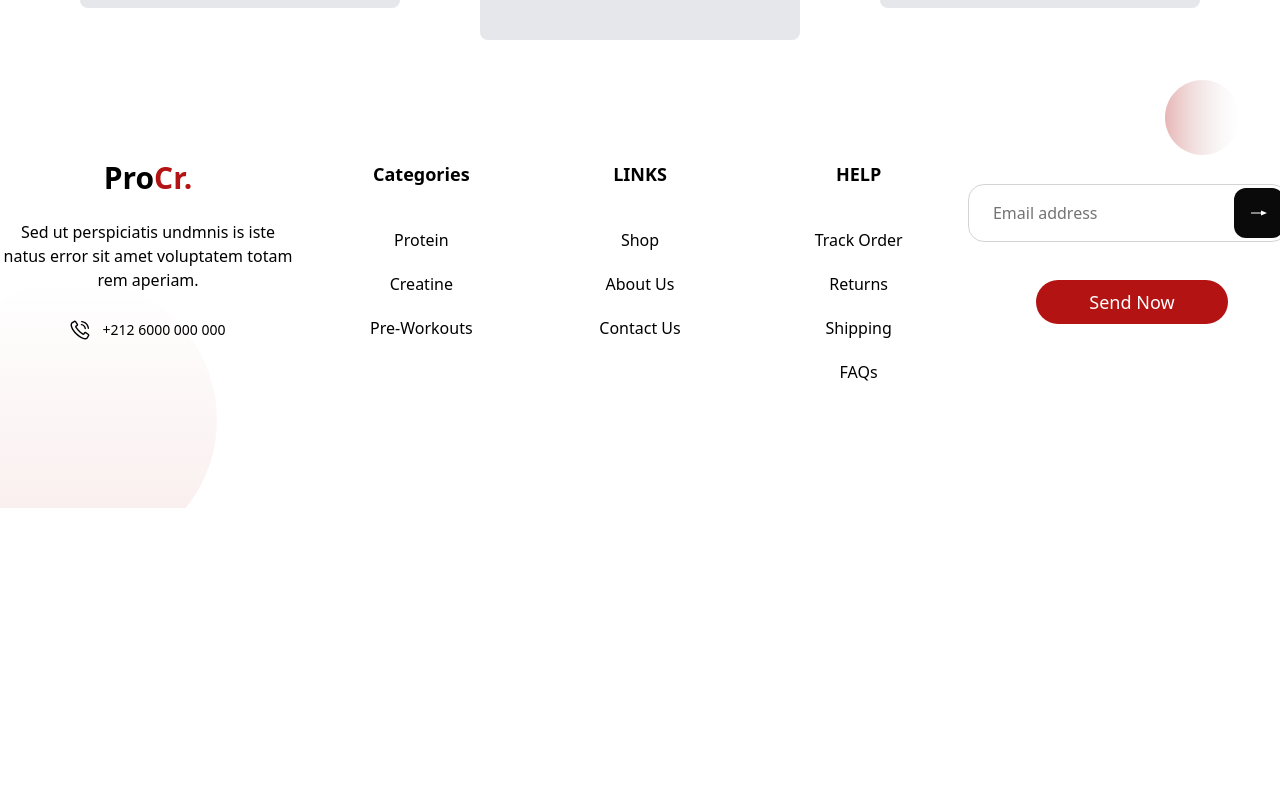
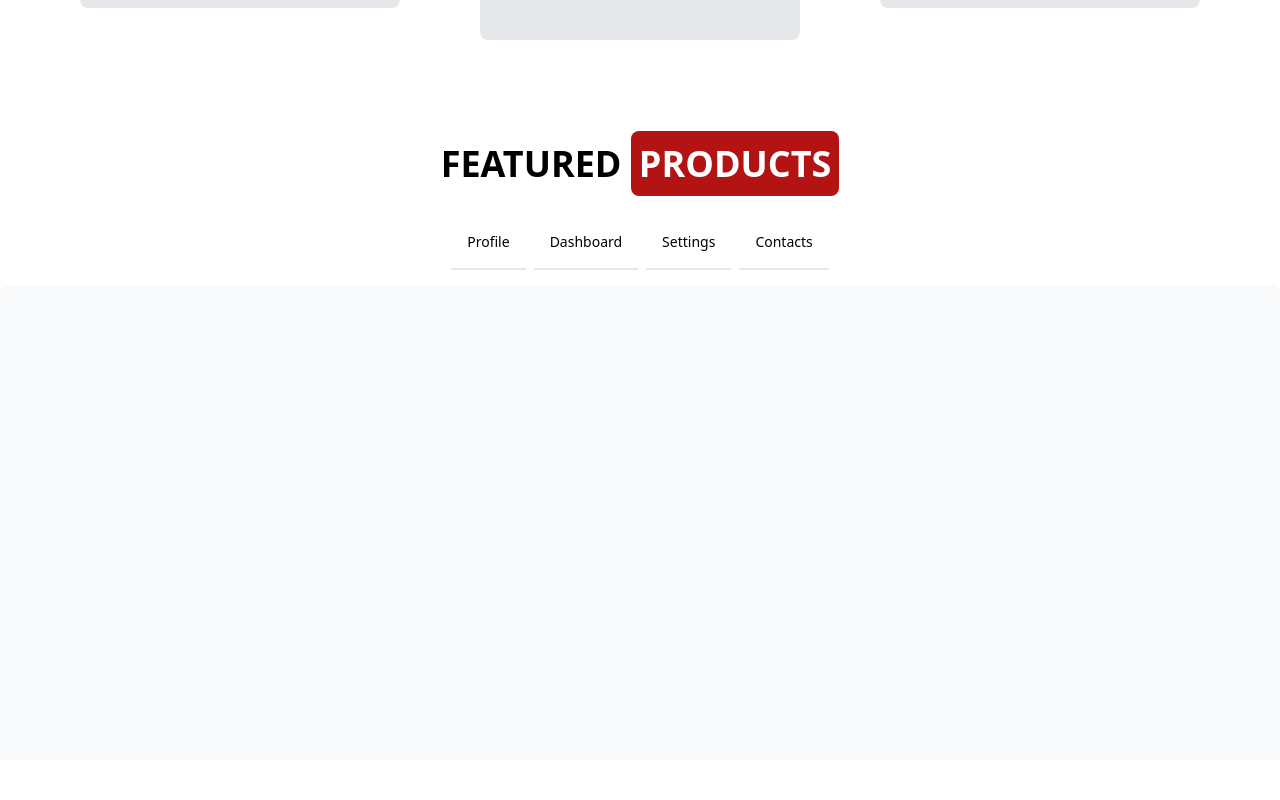
Before and after one commit to FireGamerXD/projet_final_react_AmineBakrim, a React (Create React App) app: page / in a window 1280 px wide. Shown: the part 1640-2440 px from the top of the page. Before the commit the page ends 2148 px from the top, so only its background shows below. Built offline with nearby package versions, Linux system fonts and the light colour scheme.

Commit message:
Featured sec first edit

```diff
--- a/public/index.html
+++ b/public/index.html
@@ -8,7 +8,7 @@
         name='description'
         content='Web site created using create-react-app'
     />
-    <title>React App</title>
+    <title>ProCr.</title>
     </head>
     <body>
     <div id='root'></div>
--- a/src/pages/Home/components/firstSection.jsx
+++ b/src/pages/Home/components/firstSection.jsx
@@ -227,6 +227,58 @@ class="group-hover:opacity-100 group-hover:duration-1000 duration-100 opacity-0
 
 
 </div>
+
+
+
+{/* Selector products */}
+
+<div className=" mt-20 h-[80vh] w-[100%] flex flex-col">
+
+<div className="text text-center w-[100%] mt-6">
+<p className='font-semibold text-4xl'>FEATURED <span className='text-white bg-secondary-color rounded-lg p-2'>PRODUCTS</span> </p>
+</div>
+
+
+
+
+
+<div class="mb-4 mt-8 dark:border-gray-700 flex justify-center">
+    <ul class="flex flex-wrap -mb-px text-sm font-medium text-center" id="default-tab" data-tabs-toggle="#default-tab-content" role="tablist">
+        <li class="me-2" role="presentation">
+            <button class="inline-block p-4 border-b-2 rounded-t-lg" id="profile-tab" data-tabs-target="#profile" type="button" role="tab" aria-controls="profile" aria-selected="false">Profile</button>
+        </li>
+        <li class="me-2" role="presentation">
+            <button class="inline-block p-4 border-b-2 rounded-t-lg hover:text-secondary-color hover:border-gray-300 dark:hover:text-gray-300" id="dashboard-tab" data-tabs-target="#dashboard" type="button" role="tab" aria-controls="dashboard" aria-selected="false">Dashboard</button>
+        </li>
+        <li class="me-2" role="presentation">
+            <button class="inline-block p-4 border-b-2 rounded-t-lg hover:text-gray-600 hover:border-gray-300 dark:hover:text-gray-300" id="settings-tab" data-tabs-target="#settings" type="button" role="tab" aria-controls="settings" aria-selected="false">Settings</button>
+        </li>
+        <li role="presentation">
+            <button class="inline-block p-4 border-b-2 rounded-t-lg hover:text-gray-600 hover:border-gray-300 dark:hover:text-gray-300" id="contacts-tab" data-tabs-target="#contacts" type="button" role="tab" aria-controls="contacts" aria-selected="false">Contacts</button>
+        </li>
+    </ul>
+</div>
+<div id="default-tab-content">
+    <div class="block p-4 rounded-lg bg-gray-50 h-[70vh] dark:bg-gray-800" id="profile" role="profile" aria-labelledby="profile-tab" >
+        {/* <p class="text-sm text-gray-500 dark:text-gray-400">This is some placeholder content the <strong class="font-medium text-gray-800 dark:text-white">Profile tab's associated content</strong>. Clicking another tab will toggle the visibility of this one for the next. The tab JavaScript swaps classes to control the content visibility and styling.</p>
+      <h1>ezifnzjrnoinrg</h1> */}
+    </div>
+    <div class="hidden p-4 rounded-lg bg-gray-50 dark:bg-gray-800" id="dashboard" role="Dashboard" aria-labelledby="dashboard-tab">
+        {/* <p class="text-sm text-gray-500 dark:text-gray-400">This is some placeholder content the <strong class="font-medium text-gray-800 dark:text-white">Dashboard tab's associated content</strong>. Clicking another tab will toggle the visibility of this one for the next. The tab JavaScript swaps classes to control the content visibility and styling.</p>
+    <h1>hhhhhhhhhhhh</h1> */}
+    </div>
+    <div class="hidden p-4 rounded-lg bg-gray-50 dark:bg-gray-800" id="settings" role="Settings" aria-labelledby="settings-tab">
+        {/* <p class="text-sm text-gray-500 dark:text-gray-400">This is some placeholder content the <strong class="font-medium text-gray-800 dark:text-white">Settings tab's associated content</strong>. Clicking another tab will toggle the visibility of this one for the next. The tab JavaScript swaps classes to control the content visibility and styling.</p> */}
+    </div>
+    <div class="hidden p-4 rounded-lg bg-gray-50 dark:bg-gray-800" id="contacts" role="Contacts" aria-labelledby="contacts-tab">
+        {/* <p class="text-sm text-gray-500 dark:text-gray-400">This is some placeholder content the <strong class="font-medium text-gray-800 dark:text-white">Contacts tab's associated content</strong>. Clicking another tab will toggle the visibility of this one for the next. The tab JavaScript swaps classes to control the content visibility and styling.</p> */}
+    </div>
+</div>
+
+
+
+</div>
+
         </>
     );
 }
--- /dev/null
+++ b/src/pages/Home/components/selectorsec.jsx
@@ -0,0 +1,10 @@
+import React from 'react';
+
+export const Selectorsec = () => {
+    return (
+        <>
+
+
+        </>
+    );
+};
--- a/src/pages/Home/home.jsx
+++ b/src/pages/Home/home.jsx
@@ -1,9 +1,12 @@
 
 import { FirstSection } from './components/firstSection';
+import { Selectorsec } from './components/selectorsec';
 export const HomePage = () => {
     return (
         <>
+
             <FirstSection/>
+            <Selectorsec/>
         </>
     );
 }
```
